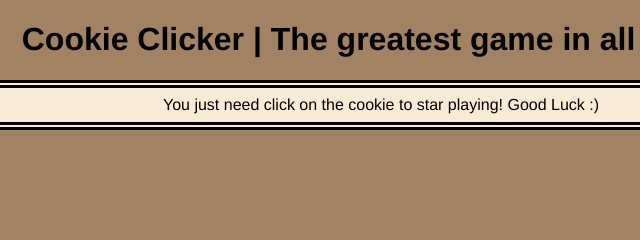
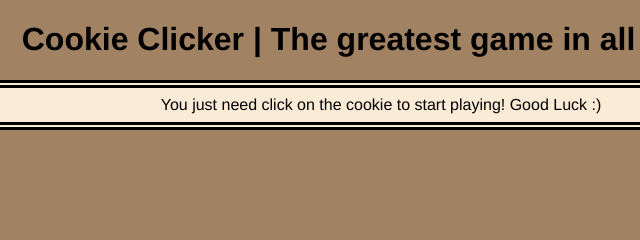
Before and after one commit to danielbirenbaum/cookie_clicker_game, a plain HTML site: page index.html in a window 1280 px wide. Shown: the top 240 px of the page, 259-899 px from the left. Drawn offline with Linux system fonts and the light colour scheme.

Commit message:
Update index.html

```diff
--- a/index.html
+++ b/index.html
@@ -17,7 +17,7 @@
 <!-- This code was made by Daniel B. and João J. with the inspiration in a template from yotube. The channel who create this code is: TStalnaker Coding-->
 <body>
     <h1>Cookie Clicker | The greatest game in all world!</h1>
-    <p id="instructions">You just need click on the cookie to star playing! Good Luck :)</p>
+    <p id="instructions">You just need click on the cookie to start playing! Good Luck :)</p>
 
     <img src="images/cookie.png" width="30%" onclick="addCookies()">
     <p>Cookie Inventory: <span id="count">0</span></p>
```
